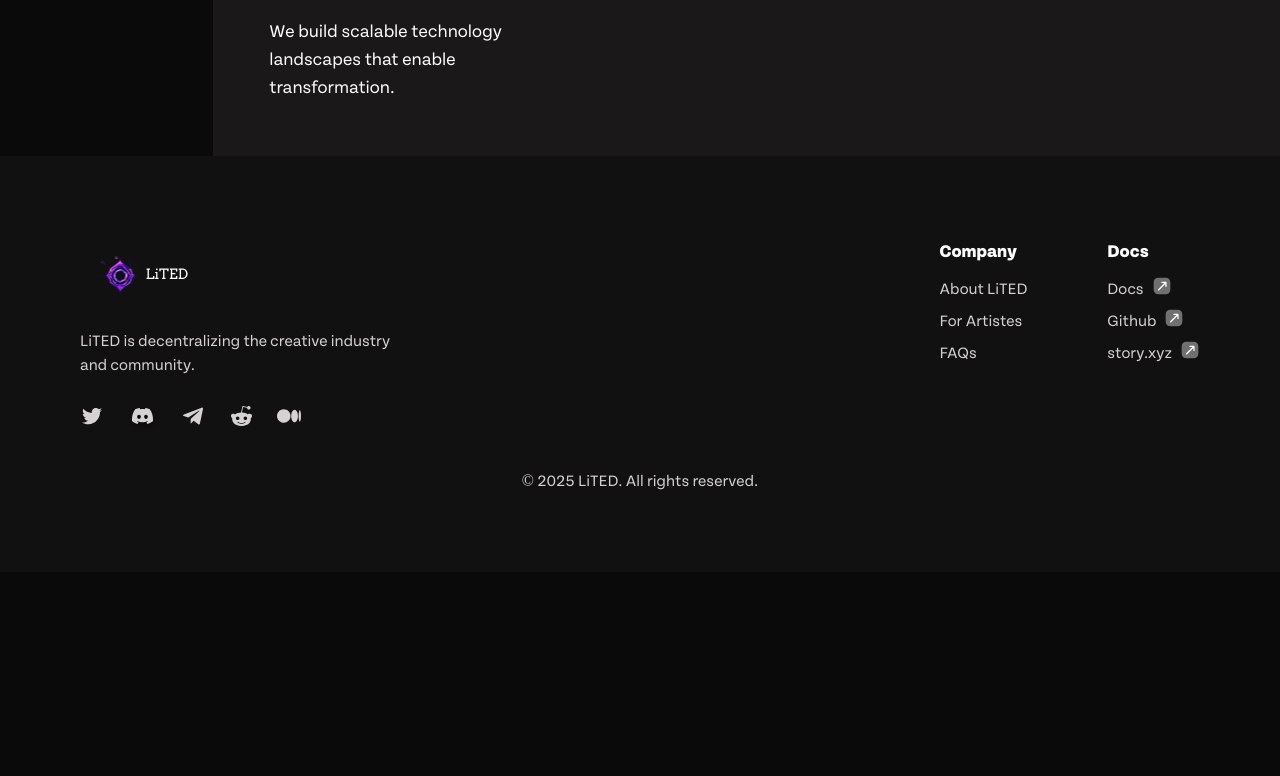
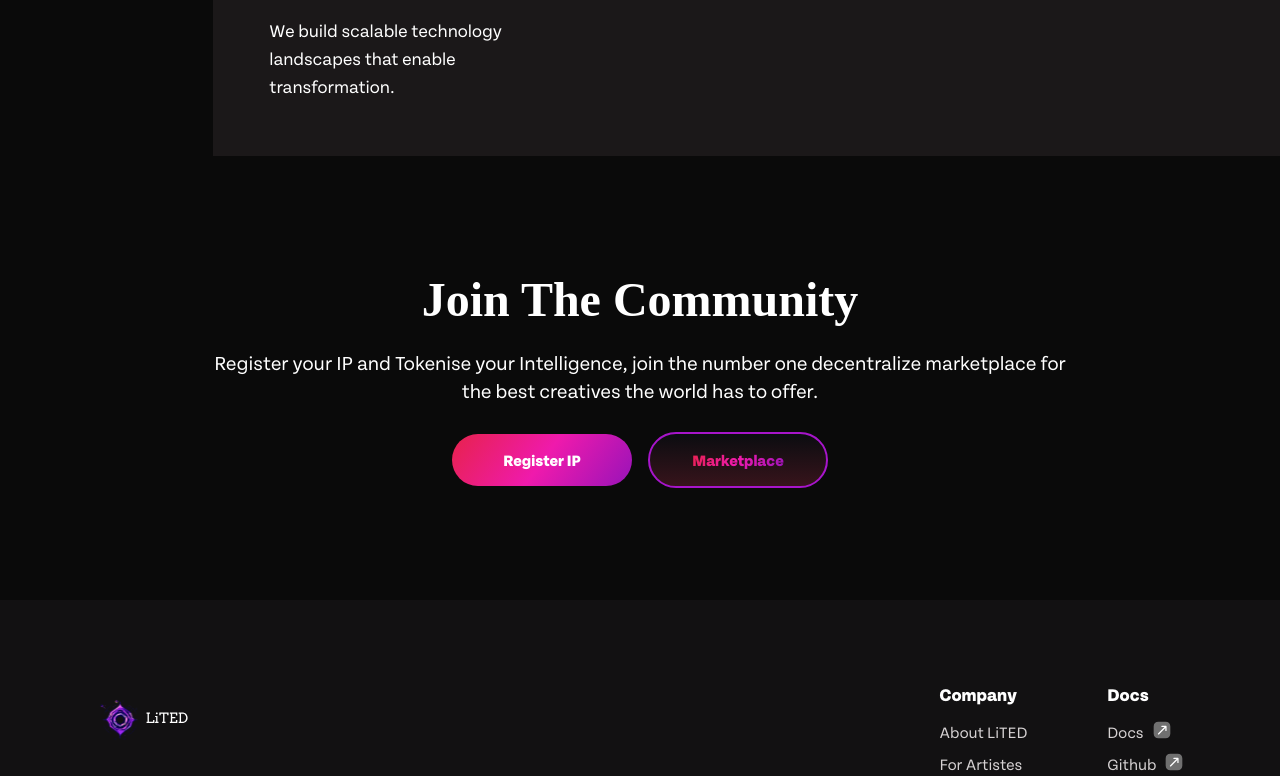
Before and after one commit to osas2211/lited, a Next.js app: page / in a window 1280 px wide. Shown: the part 3420-4196 px from the top of the page. Before the commit the page ends 3992 px from the top, so only its background shows below. Built offline with nearby package versions, Linux system fonts and the light colour scheme; a web font is replaced by a local one.

Commit message:
Add updates

```diff
--- a/src/app/page.tsx
+++ b/src/app/page.tsx
@@ -1,6 +1,7 @@
 "use client"
 import { Header, Footer } from "@/components"
 import { Hero } from "@/components/Landing-Page/Hero"
+import { JoinTheMovement } from "@/components/Landing-Page/JoinTheMovement"
 import { OurApproach } from "@/components/Landing-Page/OurApproach"
 import { ReImagine } from "@/components/Landing-Page/ReImagine"
 import { in_app_nav_items } from "@/constants/nav-urls"
@@ -12,6 +13,7 @@ export default function Home() {
       <Hero />
       <OurApproach />
       <ReImagine />
+      <JoinTheMovement />
       <Footer />
     </main>
   )
--- /dev/null
+++ b/src/components/Landing-Page/JoinTheMovement.tsx
@@ -0,0 +1,24 @@
+import React from "react"
+import { Typography, Button } from "@/components"
+import Link from "next/link"
+const { H3, Subtitle1Regular } = Typography
+
+export const JoinTheMovement = () => {
+  return (
+    <div className="max-w-[900px] px-6 mx-auto md:py-[7rem] py-10 bg-grey-1000 relative z-[2] text-center">
+      <H3 className="font-polysans mb-4">Join The Community</H3>
+      <Subtitle1Regular className="mb-7">
+        Register your IP and Tokenise your Intelligence, join the number one
+        decentralize marketplace for the best creatives the world has to offer.
+      </Subtitle1Regular>
+      <div className="flex items-center gap-4 justify-center">
+        <Link href={"/market"}>
+          <Button variant="primary">Register IP</Button>
+        </Link>
+        <Link href={"/register-ip"}>
+          <Button variant="secondary">Marketplace</Button>
+        </Link>
+      </div>
+    </div>
+  )
+}
--- a/src/components/Landing-Page/OurApproach.tsx
+++ b/src/components/Landing-Page/OurApproach.tsx
@@ -55,7 +55,7 @@ export const OurApproach = () => {
                   href={"/register-ip"}
                   className="md:mt-[7rem] mt-[3rem] inline-block font-polysans underline underline-offset-[7px]"
                 >
-                  Register an Intellecture Property
+                  Register your Intellecture Property
                 </Link>
               </div>
             </div>
```
